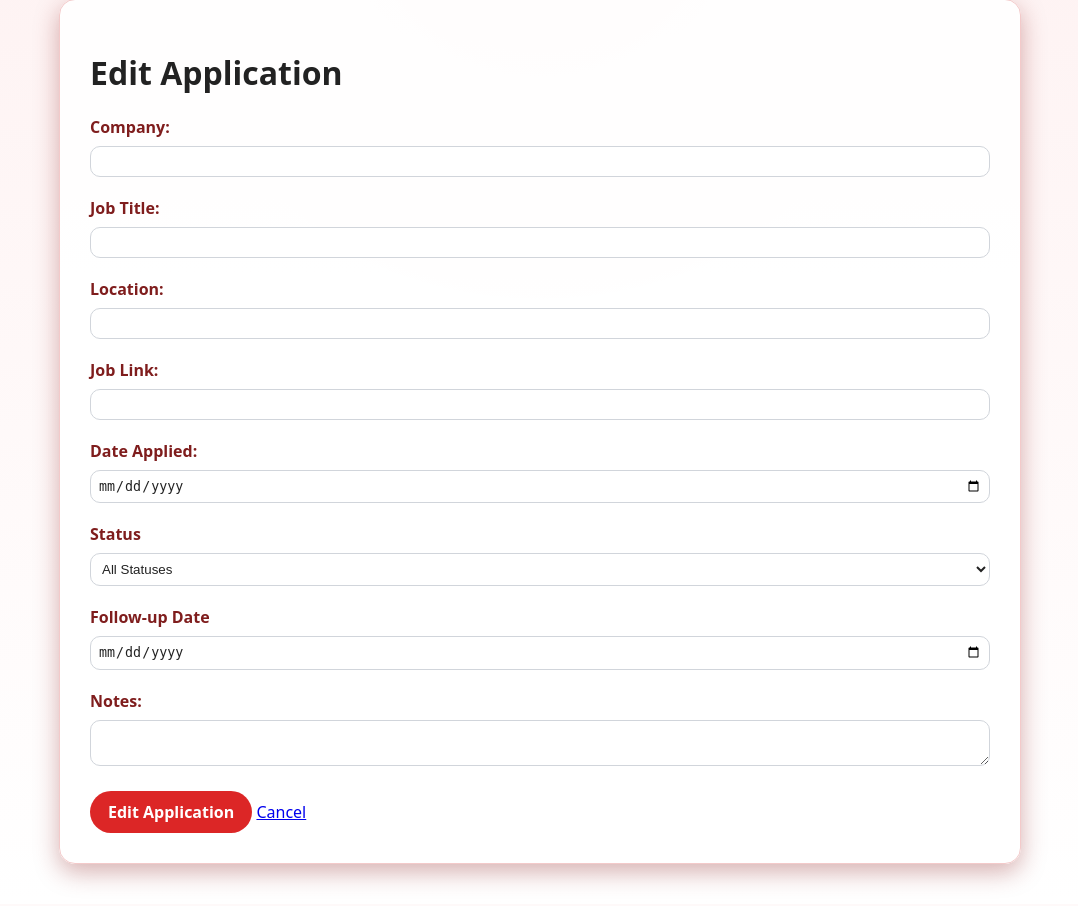
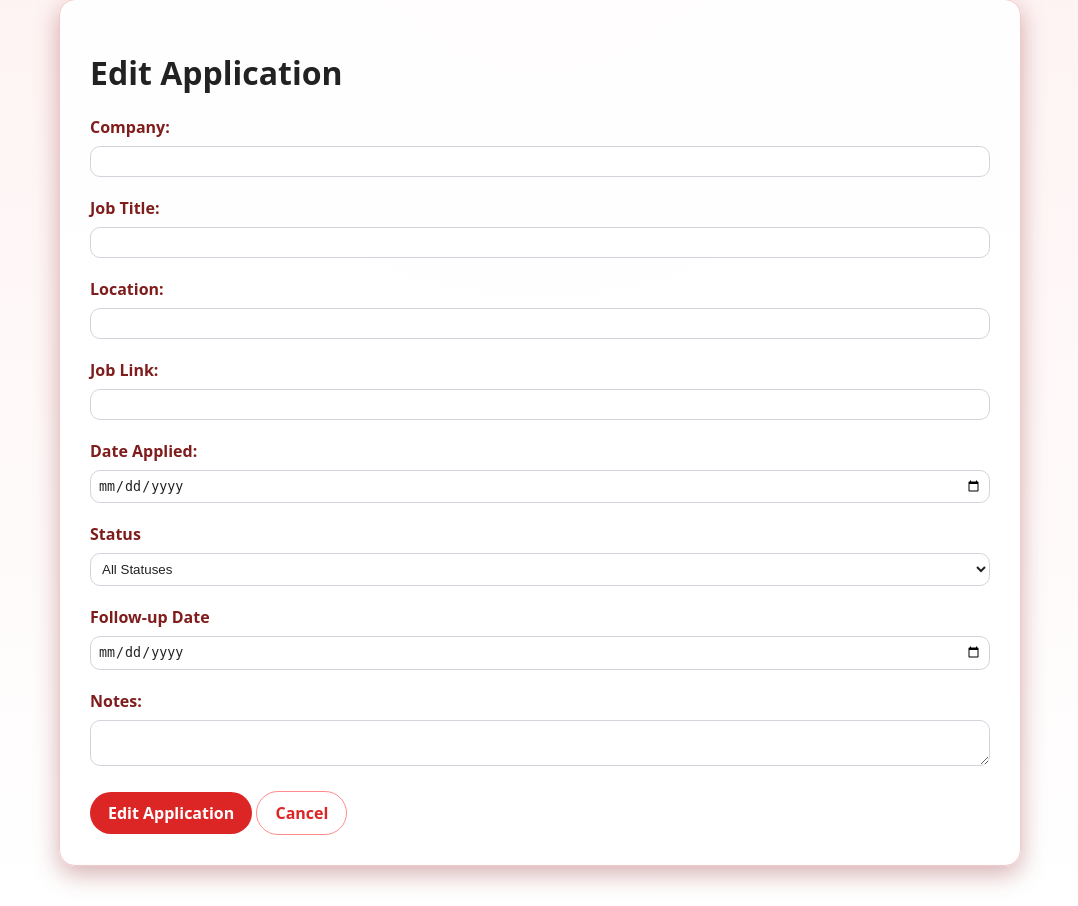
Before and after one commit to DeviWilk3747/job-application-tracker-flask, a Flask app: template templates/edit_application.html in a window 1280 px wide. Shown: the part 119-1025 px from the top of the page, without its empty margins (100-1178 px from the left). Before the commit the page ends 1000 px from the top, so only its background shows below. Run offline with Flask 3, Linux system fonts and the light colour scheme; the template is opened without the code that fills it, so the values that code supplies are empty.

Commit message:
Small change to edit.html

```diff
--- a/templates/edit_application.html
+++ b/templates/edit_application.html
@@ -94,7 +94,7 @@
 
         <button type="submit" class="primary-button">Edit Application</button>
 
-        <a href="/view-applications">Cancel</a>
+        <a href="/view-applications" class="secondary-link">Cancel</a>
     </form>
 
 {% endblock %}
```
